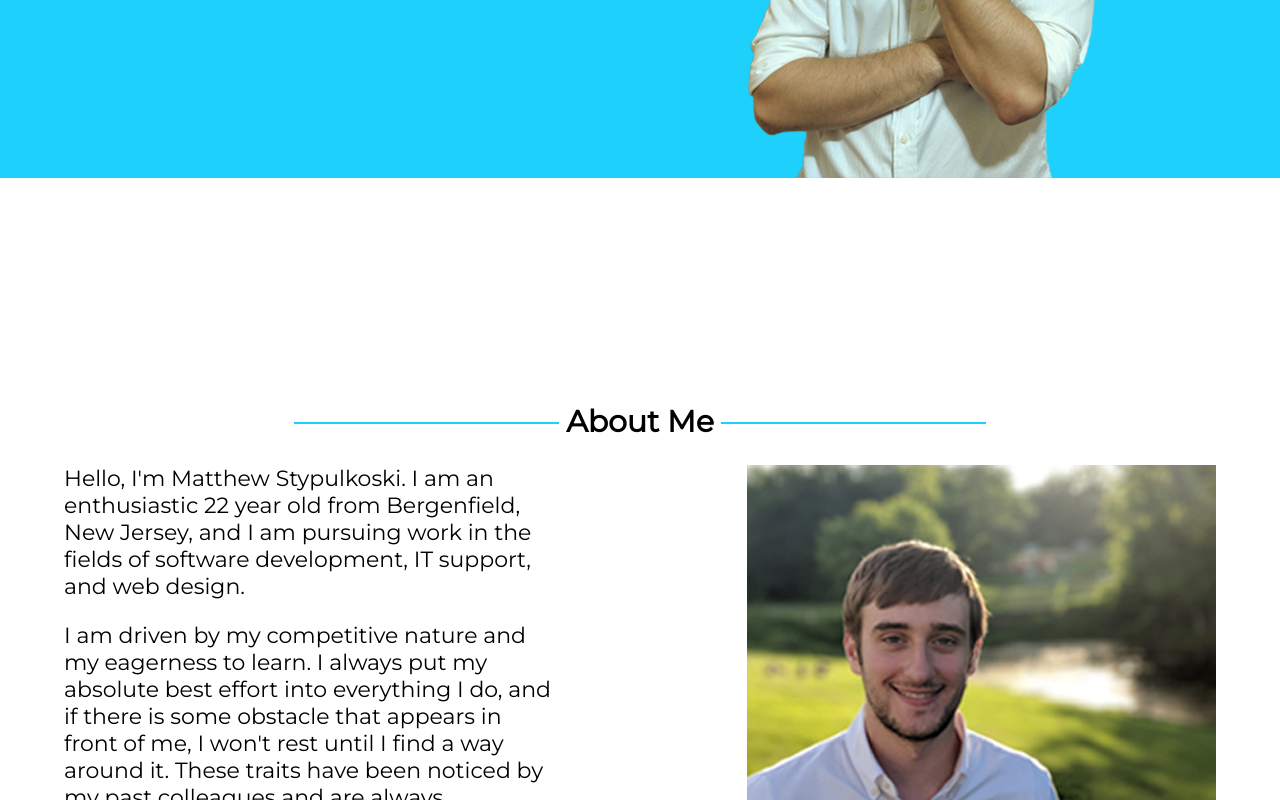
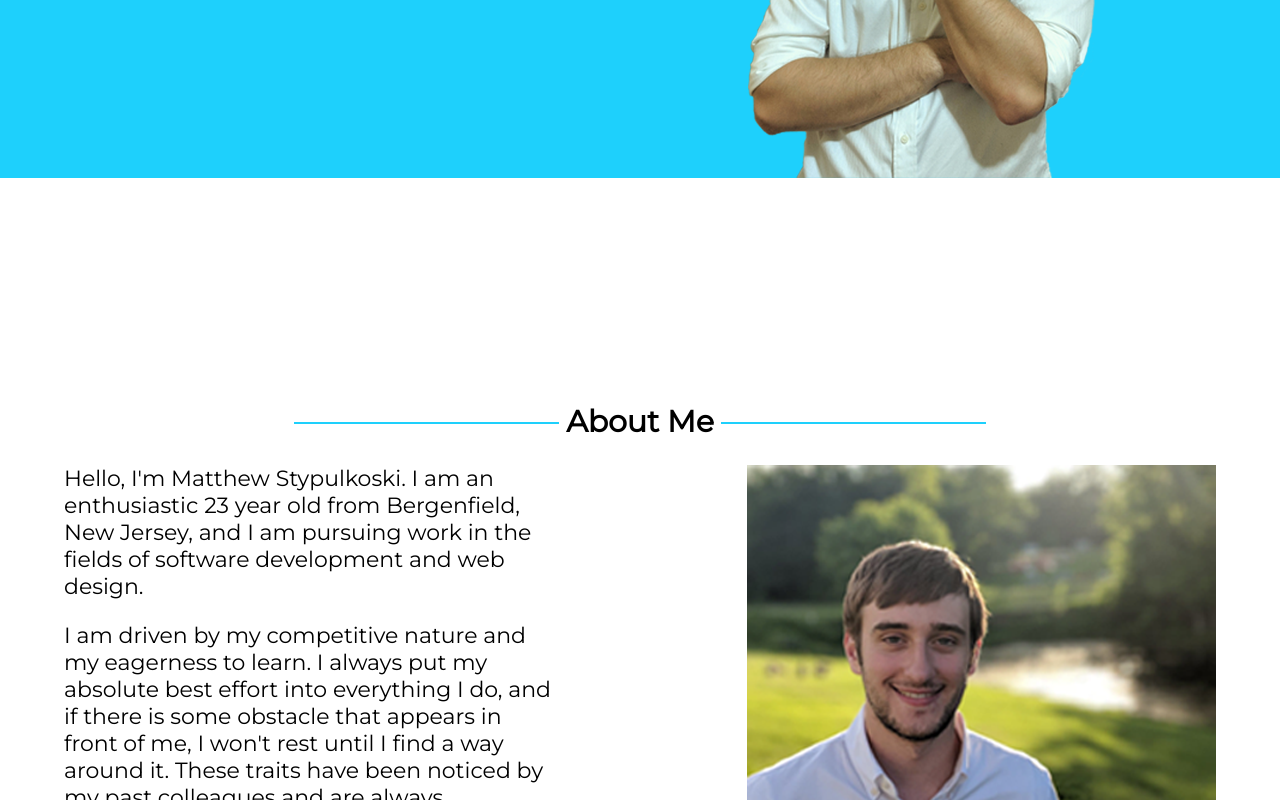
Before and after one commit to Styps/personal_website, a React (Create React App) app: page / in a window 1280 px wide. Shown: the part 422-1222 px from the top of the page. Built offline with nearby package versions, Linux system fonts and the light colour scheme.

Commit message:
Add function to determine age. Edit bio paragraph. Add 'noopener noreferrer' to target='_blank' anchors

```diff
--- a/src/Components/Content/AboutMe.js
+++ b/src/Components/Content/AboutMe.js
@@ -1,20 +1,32 @@
-import React, { Component } from 'react'
+import React from 'react'
 import AboutMePicMobile from './../../images/AboutMeImages/AboutMePic_mobile.png';
+
+var getAge = () => {
+    var today = new Date();
+    var age = 0;
+    if (today.getMonth() === 12 && today.getDate() >= 24) {
+        age = today.getFullYear() - 1995
+    } else {
+        age = today.getFullYear() - 1996  // Add a year because birthday has not hit yet this year
+    }
+
+    return age;
+}
 
 const AboutMe = React.forwardRef((props, ref) =>
     <section className="content_section" ref={ref}>
         <h2 className="content_header">About Me</h2>
         <img className="about_me_pic" src={ AboutMePicMobile } alt="" />
         <div className="about_me_content">
-            <p>Hello, I'm Matthew Stypulkoski. I am an enthusiastic 22 year old from Bergenfield, New Jersey, and I am pursuing work in the fields of software development, IT support, and web design.</p>
+            <p>Hello, I'm Matthew Stypulkoski. I am an enthusiastic { getAge() } year old from Bergenfield, New Jersey, and I am pursuing work in the fields of software development and web design.</p>
 
             <p>I am driven by my competitive nature and my eagerness to learn. I always put my absolute best effort into everything I do, and if there is some obstacle that appears in front of me, I won't rest until I find a way around it.
             These traits have been noticed by my past colleagues and are always expressed in my work.</p>
             <div className="contact_list">
                 <ul>
-                    <li><a href="https://www.linkedin.com/in/matthew-stypulkoski-88bb6b112/" target="_blank"><i className="fab fa-linkedin"></i></a></li>
+                    <li><a href="https://www.linkedin.com/in/matthew-stypulkoski-88bb6b112/" target="_blank" rel="noopener noreferrer"><i className="fab fa-linkedin"></i></a></li>
                     <li><a href="mailto:matt.stypulkoski@gmail.com"><i className="fas fa-envelope"></i></a></li>
-                    <li><a href="https://github.com/mstypulk" target="_blank"><i className="fab fa-github"></i></a></li>
+                    <li><a href="https://github.com/Matt-Stypulkoski" target="_blank" rel="noopener noreferrer"><i className="fab fa-github"></i></a></li>
                 </ul>
             </div>
         </div>
```
